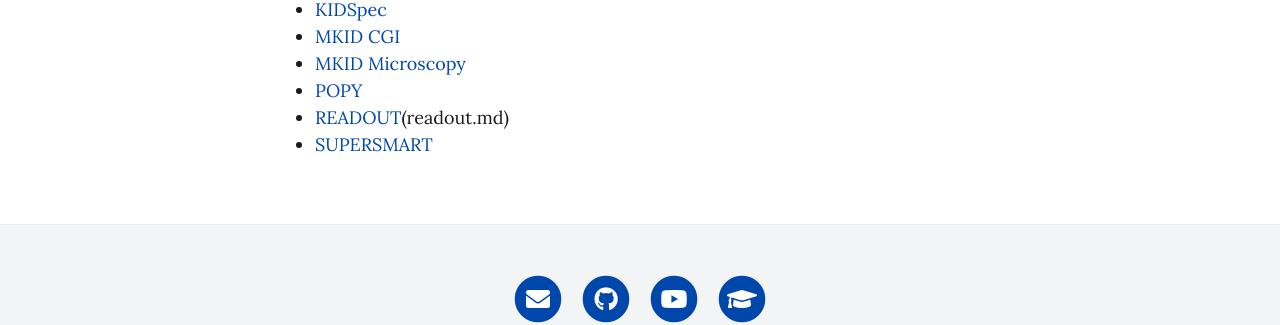
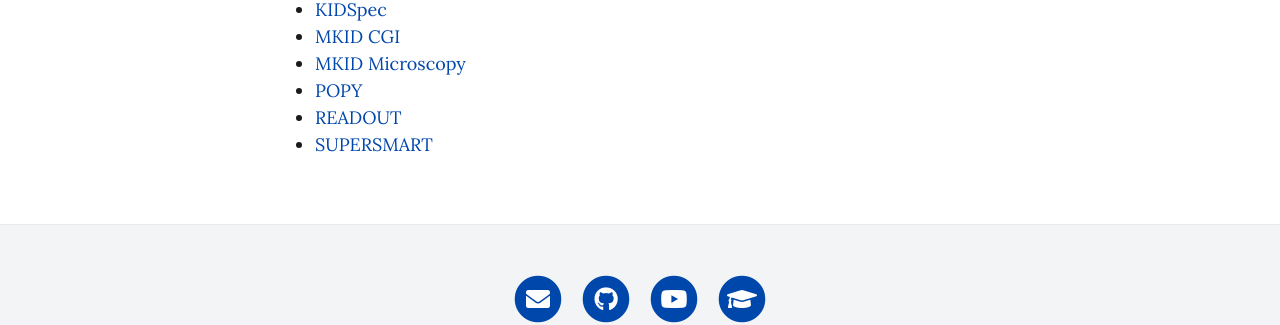
Before and after one commit to Miriamxan/MKID_Durham_webpage, a Jekyll site: the page built from pages/projects.md, in a window 1280 px wide. Shown: the part 304-629 px from the top of the page. Built offline with Jekyll 4.4.1, drawn with Linux system fonts in a browser that asks for light colours; nearby versions of some CDN libraries.

Commit message:
Update projects.md

```diff
--- a/pages/projects.md
+++ b/pages/projects.md
@@ -9,5 +9,5 @@
 - [MKID CGI](/projects/mkid_cgi/)
 - [MKID Microscopy](/projects/microscopy/)
 - [POPY](/projects/popy/)
-- [READOUT](/projects/readout/)(readout.md)
+- [READOUT](/readout/)
 - [SUPERSMART](/projects/supersmart/)
```
